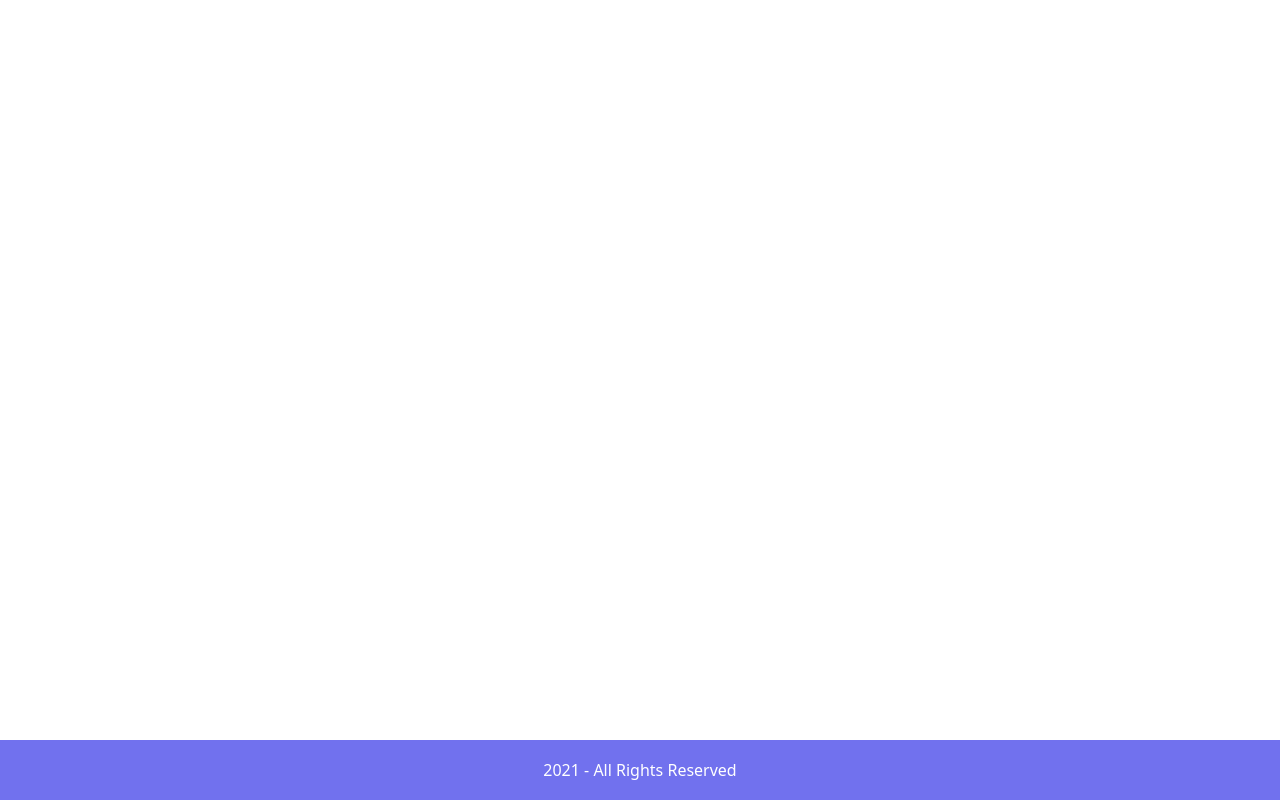
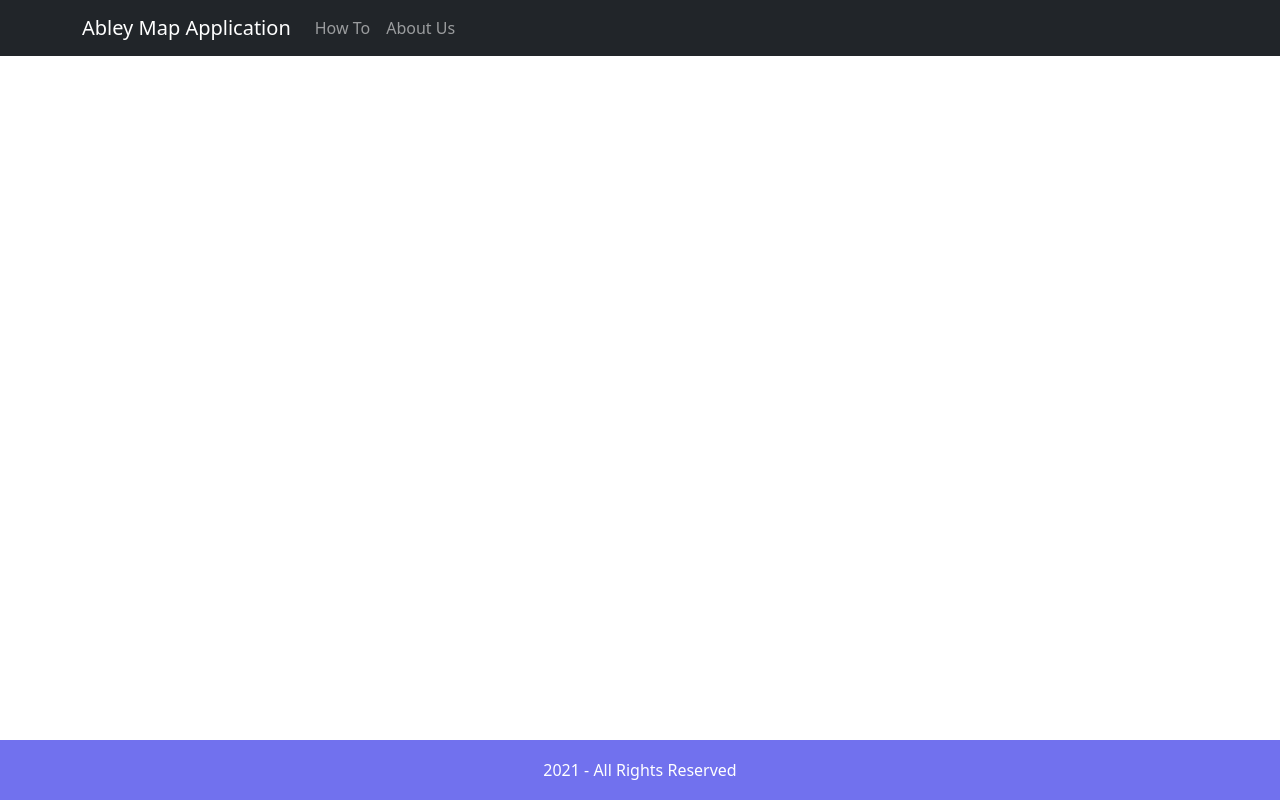
Before and after one commit to AliakbarSu/AliakbarSu.github.io.ableyMap, a React (Create React App) app: page / in a window 1280 px wide. Built offline with nearby package versions, Linux system fonts and the light colour scheme.

Commit message:
Add Header component

```diff
--- a/src/App.tsx
+++ b/src/App.tsx
@@ -1,13 +1,14 @@
 import React from 'react';
-import logo from './logo.svg';
 import './App.scss';
 import { Container, Row, Col } from 'react-bootstrap'
 import Footer from './components/Footer/Footer'
+import Header from './components/Header/Header'
 
 
-function App() {
+const App: React.FC = () => {
   return (
     <div className="App">
+      <Header/>
       <Container fluid>
         <Row>
           <Col sm="12">
@@ -15,8 +16,7 @@ function App() {
         </Row>
       </Container>
       <footer className="footer fixed-bottom">
-
-            <Footer />
+        <Footer />
       </footer>
     </div>
   );
--- /dev/null
+++ b/src/components/Header/Header.tsx
@@ -0,0 +1,21 @@
+import React from 'react'
+import './header.scss'
+import { Navbar, Nav, Container } from 'react-bootstrap'
+
+
+
+const Header: React.FC = () => {
+    return (
+        <Navbar bg="dark" variant="dark">
+            <Container>
+                <Navbar.Brand href="#home">Abley Map Application</Navbar.Brand>
+                <Nav className="me-auto">
+                    <Nav.Link href="#howTo">How To</Nav.Link>
+                    <Nav.Link href="#about">About Us</Nav.Link>
+                </Nav>
+            </Container>
+        </Navbar>
+    )
+}
+
+export default Header
```
Also changed, not shown: src/components/Header/header.scss (added), 1 other file (tests, documents, lock files or other folders).
